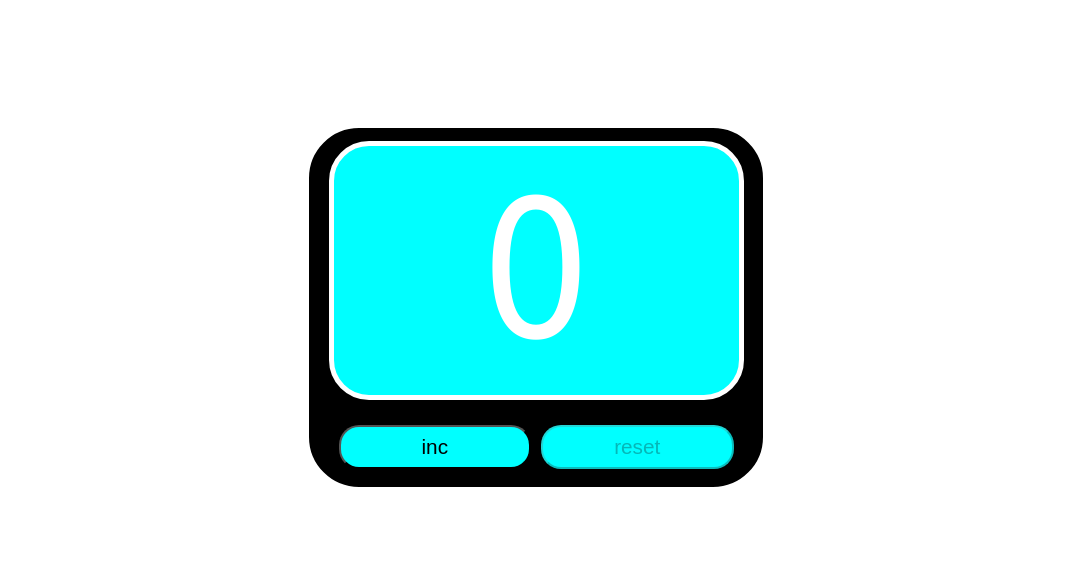
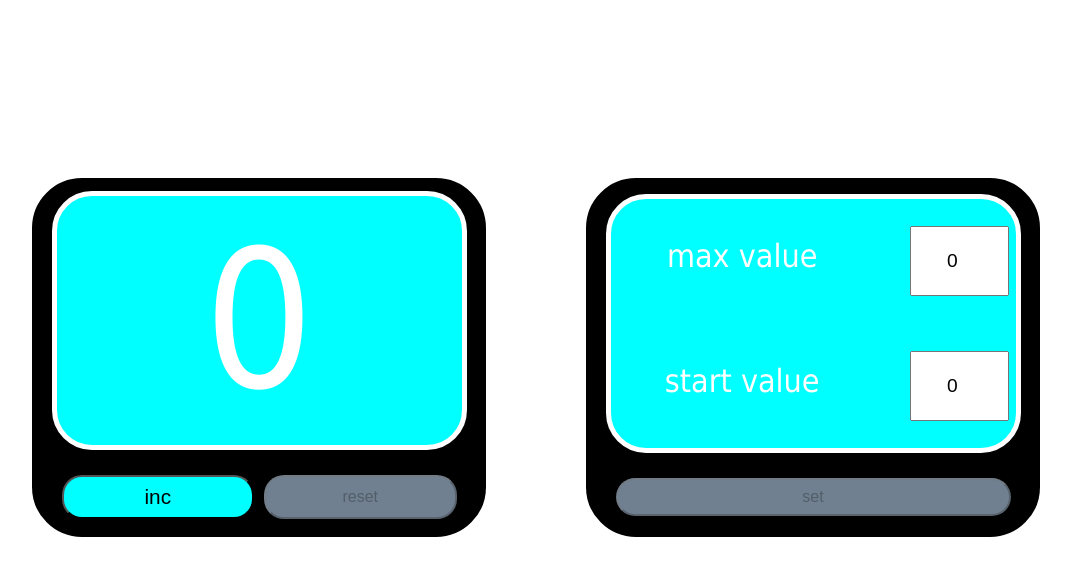
Before and after one commit to Lelik7777/exams, a React (Create React App) app: page / in a window 1280 px wide. Shown: the top 576 px of the page, without its empty margins (104-1175 px from the left). Built offline with nearby package versions, Linux system fonts and the light colour scheme.

Commit message:
add solution to task count with display set(create components: Input.tsx,Span,DisplayForSet,)

```diff
--- a/src/App.css
+++ b/src/App.css
@@ -6,6 +6,11 @@ html, body {
     display: flex;
     justify-content: center;
     margin-top: 5%;
+}
+
+.app {
+    display: flex;
+    justify-content: space-around;
 }
 
 .container {
@@ -18,6 +23,22 @@ html, body {
     border: 2px solid black;
     background-color: black;
     border-radius: 50px;
+    margin: 50px
+}
+
+button {
+    width: 200%;
+    padding: 2%;
+    margin: 5px;
+    border-radius: 20px;
+    cursor: pointer;
+    background-color: cyan;
+    font-size: 1.3rem;
+}
+
+button:disabled {
+    background-color: slategray;
+    font-size: 1rem;
 }
 
 .display {
@@ -32,23 +53,50 @@ html, body {
     border-radius: 40px;
 }
 
-.display > div {
-    font-size: 12rem;
-    color: white;
-}
-
-.wrapper {
+.wrapper_buttons_count {
     margin-top: 20px;
     display: flex;
     width: 90%;
 }
 
-button {
-    width: 200%;
-    padding: 2%;
-    margin: 5px;
-    border-radius: 20px;
-    cursor: pointer;
-    background-color: cyan;
-    font-size: 1.3rem;
+.display_set {
+    flex-direction: column;
+    justify-content: space-around;
 }
+
+.display .block_display {
+    font-size: 12rem;
+    color: white;
+}
+
+.block_dis_set {
+    font-size: 2rem;
+    color: white;
+}
+
+.span_input {
+    display: inline-block;
+    width: 25%;
+    padding-left: 9%;
+}
+
+.span_input input {
+    width: 90%;
+    height: 8vh;
+    text-align: center;
+    font-size: 1.2rem;
+}
+.error{
+    background-color: red;
+}
+.span_value {
+    display: inline-block;
+    width: 65%;
+    text-align: center;
+}
+
+@media screen and (max-width: 1000px ) {
+    .app {
+        flex-direction: column;
+    }
+}
--- a/src/App.tsx
+++ b/src/App.tsx
@@ -1,13 +1,13 @@
 import React from 'react';
 import './App.css';
-import {Count} from './exam_5.11.2021/Count';
+import {Count} from './exam_5.11.2021/components/Count';
+import {Set} from './exam_5.11.2021/components/Set';
 
-function App() {
+export function App() {
     return (
-        <div className="App">
+        <div className="app">
             <Count/>
+            <Set/>
         </div>
     );
 }
-
-export default App;
--- a/src/exam_5.11.2021/Button.tsx
+++ b/src/exam_5.11.2021/components/Button.tsx
@@ -9,6 +9,10 @@ type PropsType = {
 export const Button = ({disabled, title, callBack}: PropsType) => {
     return (
 
-        <button onClick={callBack} disabled={disabled}>{title}</button>
+        <button onClick={callBack}
+                disabled={disabled}
+        >
+            {title}
+        </button>
     )
 }
--- a/src/exam_5.11.2021/Count.tsx
+++ b/src/exam_5.11.2021/components/Count.tsx
@@ -7,17 +7,17 @@ export const Count = () => {
     const maxValue = 5;
     const minValue = 0;
     const changeCount = () => {
-        count <= maxValue && setCount(count++);
+        let value = count;
+        count <= maxValue && value++;
+        setCount(value);
     }
     const zeroing = () => {
         setCount(minValue);
     }
     return (
         <div className={'container'}>
-
             <Display count={count} maxValue={maxValue}/>
-
-            <div className={'wrapper'}>
+            <div className={'wrapper_buttons_count'}>
                 <Button title={'inc'}
                         disabled={count === maxValue ? true : false}
                         callBack={changeCount}
@@ -27,6 +27,7 @@ export const Count = () => {
                         callBack={zeroing}
                 />
             </div>
+
         </div>
     )
 }
--- a/src/exam_5.11.2021/Display.tsx
+++ b/src/exam_5.11.2021/components/Display.tsx
@@ -4,13 +4,13 @@ type PropsType = {
     count: number;
     maxValue: number;
 }
-export const Display = ({count}: PropsType) => {
+export const Display = ({count, maxValue}: PropsType) => {
     const style = {
-        color: count === 5 ? 'red' : '',
+        color: count === maxValue ? 'red' : '',
     }
     return (
         <div className={'display'}>
-            <div style={style}>{count}</div>
+            <div className={'block_display'} style={style}>{count}</div>
         </div>
     )
 }
--- /dev/null
+++ b/src/exam_5.11.2021/components/DisplayForSet.tsx
@@ -0,0 +1,18 @@
+import React from 'react';
+import {Span} from './Span';
+import {Input} from './Input';
+
+export const DisplayForSet = () => {
+    return (
+        <div className={'display display_set'}>
+            <div className={'block_dis_set'}>
+                <Span title={'max value'}/>
+                <Input type={'number'} />
+            </div>
+            <div className={'block_dis_set'}>
+                <Span title={'start value'}/>
+                <Input type={'number'} />
+            </div>
+        </div>
+    )
+}
--- /dev/null
+++ b/src/exam_5.11.2021/components/Input.tsx
@@ -0,0 +1,24 @@
+import React, {useState} from 'react';
+
+type PropsType = {
+    type: string;
+    minValue?: number;
+    maxValue?: number;
+    //value?:number;
+}
+export const Input = ({type, minValue, maxValue, ...props}: PropsType) => {
+   const [value,setValue]=useState<number>(0)
+
+    /*const error={
+        backgroundColor:'red',
+    }*/
+    return (
+        <span className={'span_input'}>
+            <input type={type}
+                   value={value}
+                   onChange={(e)=>setValue(+e.currentTarget.value)}
+            />
+        </span>
+
+    )
+}
--- /dev/null
+++ b/src/exam_5.11.2021/components/Set.tsx
@@ -0,0 +1,17 @@
+import React from 'react';
+import {DisplayForSet} from './DisplayForSet';
+import {Button} from './Button';
+
+export const Set = () => {
+
+    return (
+        <div className={'container'}>
+            <DisplayForSet/>
+            <div className={'wrapper_buttons_count'}>
+                <Button disabled={true} title={'set'} callBack={() => {
+                }}/>
+            </div>
+
+        </div>
+    )
+}
--- /dev/null
+++ b/src/exam_5.11.2021/components/Span.tsx
@@ -0,0 +1,8 @@
+import React from 'react';
+
+type PropsType = {
+    title: string;
+}
+export const Span = ({title}: PropsType) => {
+    return <span className={'span_value'}>{title}</span>
+}
```
Also changed, not shown: src/index.tsx (+5 -5 lines).
